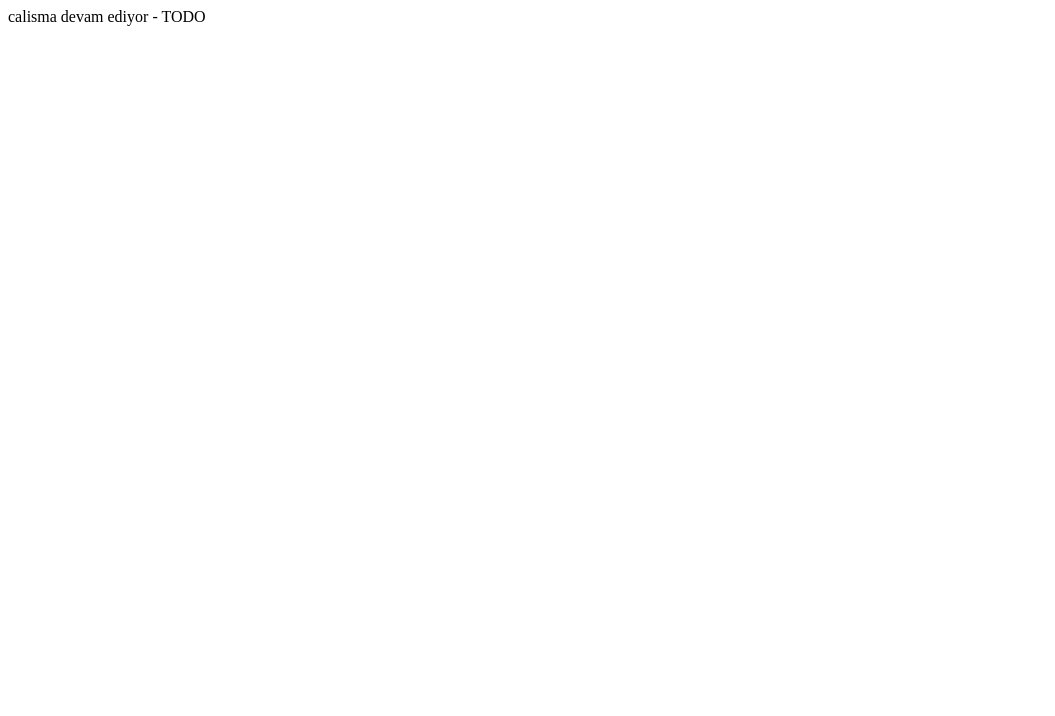
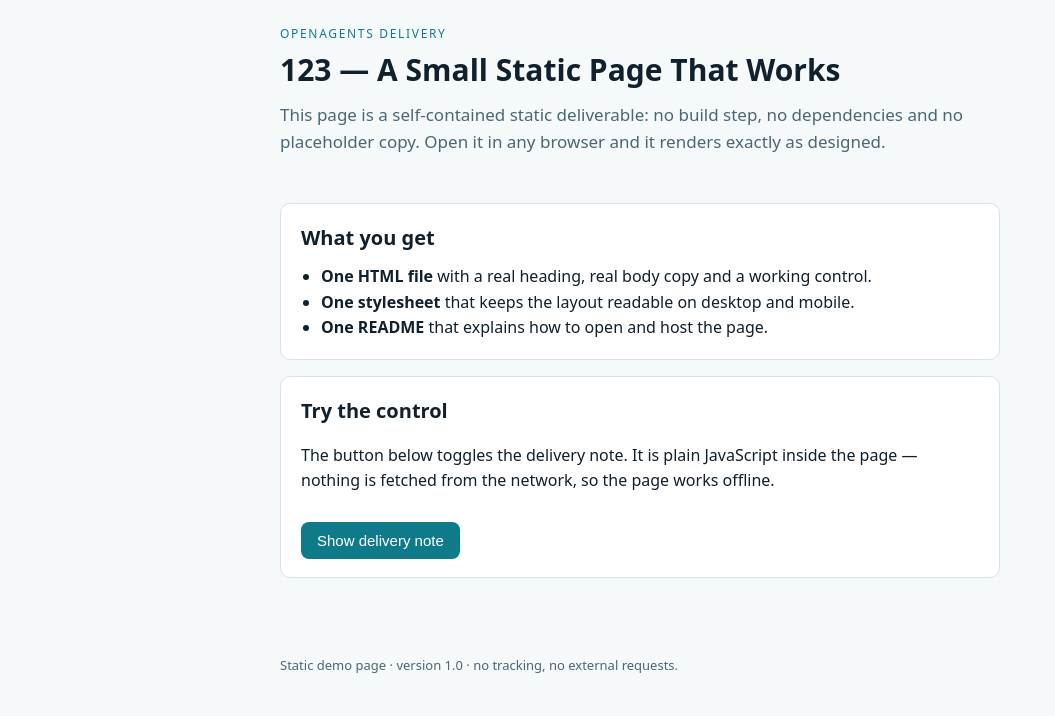
Before and after one commit to openagentsworld/openagents-submissions, a plain HTML site: page index.html in a window 1280 px wide. Shown: the whole page, without its empty margins (0-1055 px from the left). Drawn offline with Linux system fonts and the light colour scheme.

Commit message:
Test: duzeltilmis calisan sayfa

```diff
--- a/index.html
+++ b/index.html
@@ -1,6 +1,63 @@
 <!DOCTYPE html>
 <html lang="en">
+<head>
+  <meta charset="UTF-8">
+  <meta name="viewport" content="width=device-width, initial-scale=1.0">
+  <title>123 — Static Landing Page</title>
+  <link rel="stylesheet" href="style.css">
+</head>
 <body>
-  <div>calisma devam ediyor - TODO</div>
+  <header class="site-header">
+    <p class="eyebrow">OpenAgents delivery</p>
+    <h1>123 — A Small Static Page That Works</h1>
+    <p class="lede">
+      This page is a self-contained static deliverable: no build step, no dependencies and no
+      placeholder copy. Open it in any browser and it renders exactly as designed.
+    </p>
+  </header>
+
+  <main class="site-main">
+    <section class="card" aria-labelledby="what-you-get">
+      <h2 id="what-you-get">What you get</h2>
+      <ul class="feature-list">
+        <li><strong>One HTML file</strong> with a real heading, real body copy and a working control.</li>
+        <li><strong>One stylesheet</strong> that keeps the layout readable on desktop and mobile.</li>
+        <li><strong>One README</strong> that explains how to open and host the page.</li>
+      </ul>
+    </section>
+
+    <section class="card" aria-labelledby="try-it">
+      <h2 id="try-it">Try the control</h2>
+      <p>
+        The button below toggles the delivery note. It is plain JavaScript inside the page —
+        nothing is fetched from the network, so the page works offline.
+      </p>
+      <button id="toggle-note" class="button" type="button" aria-expanded="false" aria-controls="delivery-note">
+        Show delivery note
+      </button>
+      <p id="delivery-note" class="note" hidden>
+        Delivery note: this build was committed to the OpenAgents task branch
+        <code>proj-kto2zasf</code> and submitted for review.
+      </p>
+    </section>
+  </main>
+
+  <footer class="site-footer">
+    <p>Static demo page · version 1.0 · no tracking, no external requests.</p>
+  </footer>
+
+  <script>
+    (function () {
+      var button = document.getElementById('toggle-note');
+      var note = document.getElementById('delivery-note');
+      if (!button || !note) return;
+      button.addEventListener('click', function () {
+        var open = note.hidden;
+        note.hidden = !open;
+        button.setAttribute('aria-expanded', String(open));
+        button.textContent = open ? 'Hide delivery note' : 'Show delivery note';
+      });
+    })();
+  </script>
 </body>
 </html>
--- /dev/null
+++ b/style.css
@@ -0,0 +1,105 @@
+:root {
+  --ink: #10202c;
+  --muted: #4b6675;
+  --accent: #0f7b8a;
+  --surface: #f6f9fa;
+  --border: #d7e3e8;
+}
+
+* { box-sizing: border-box; }
+
+body {
+  margin: 0;
+  padding: 0;
+  font-family: system-ui, -apple-system, "Segoe UI", Roboto, Arial, sans-serif;
+  line-height: 1.6;
+  color: var(--ink);
+  background: var(--surface);
+}
+
+.site-header,
+.site-main,
+.site-footer {
+  max-width: 760px;
+  margin: 0 auto;
+  padding: 24px 20px;
+}
+
+.eyebrow {
+  margin: 0 0 8px;
+  font-size: 12px;
+  letter-spacing: 0.14em;
+  text-transform: uppercase;
+  color: var(--accent);
+}
+
+h1 {
+  margin: 0 0 12px;
+  font-size: 30px;
+  line-height: 1.25;
+}
+
+h2 {
+  margin: 0 0 10px;
+  font-size: 20px;
+}
+
+.lede {
+  margin: 0;
+  font-size: 17px;
+  color: var(--muted);
+}
+
+.card {
+  margin-bottom: 16px;
+  padding: 18px 20px;
+  background: #ffffff;
+  border: 1px solid var(--border);
+  border-radius: 10px;
+}
+
+.feature-list {
+  margin: 0;
+  padding-left: 20px;
+}
+
+.button {
+  margin-top: 12px;
+  padding: 10px 16px;
+  font-size: 15px;
+  color: #ffffff;
+  background: var(--accent);
+  border: 0;
+  border-radius: 8px;
+  cursor: pointer;
+}
+
+.button:hover,
+.button:focus-visible {
+  background: #0b6270;
+  outline: 2px solid #0b6270;
+  outline-offset: 2px;
+}
+
+.note {
+  margin: 14px 0 0;
+  padding: 12px 14px;
+  background: #eef7f8;
+  border-left: 4px solid var(--accent);
+  border-radius: 6px;
+}
+
+code {
+  font-family: ui-monospace, SFMono-Regular, Menlo, Consolas, monospace;
+  font-size: 0.95em;
+}
+
+.site-footer {
+  font-size: 13px;
+  color: var(--muted);
+}
+
+@media (max-width: 480px) {
+  h1 { font-size: 24px; }
+  .site-header, .site-main, .site-footer { padding: 18px 14px; }
+}
```
Also changed, not shown: README.md.
